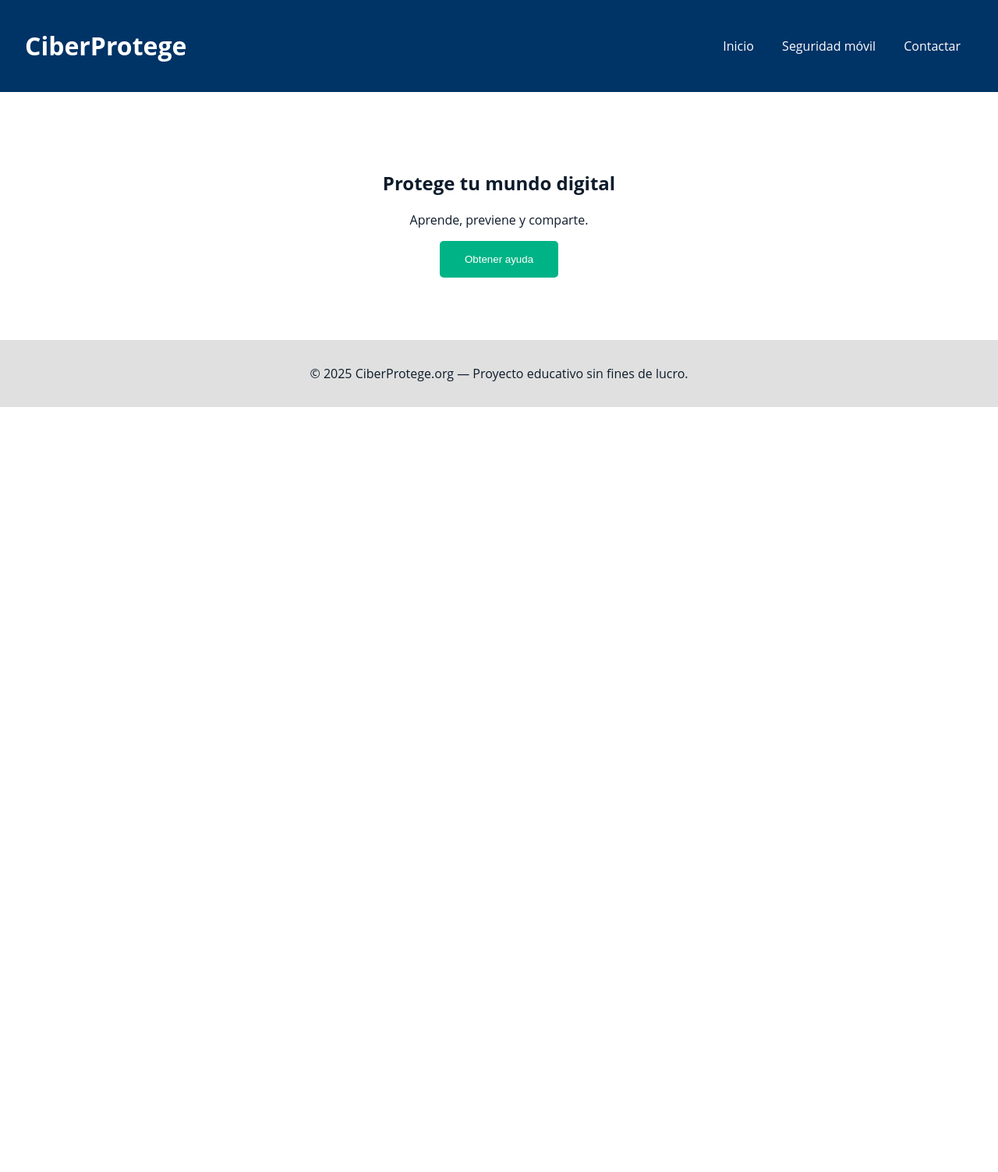
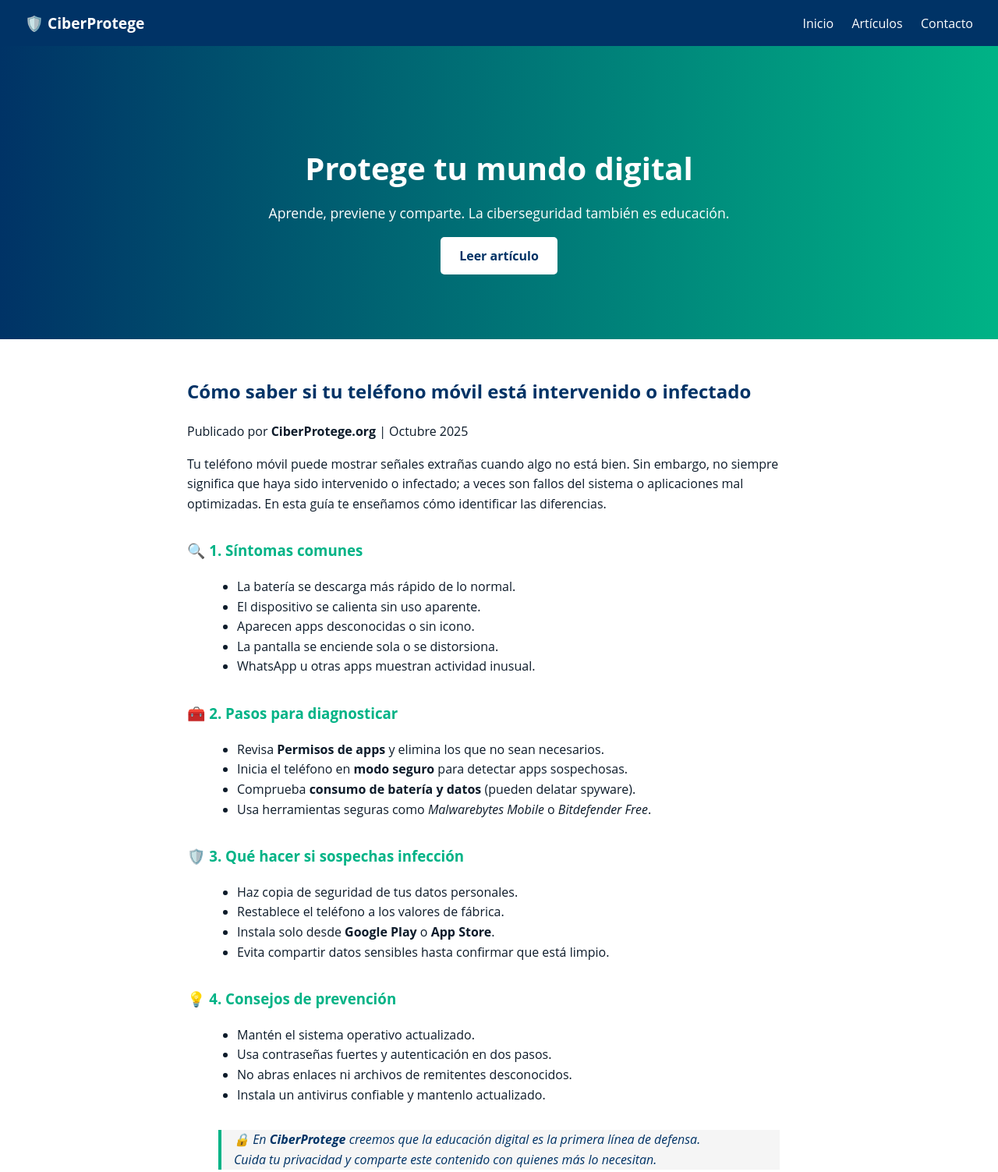
Before and after one commit to PEVISERO/Ciberprotege, a plain HTML site: page index.html in a window 1280 px wide. Shown: the top 1503 px of the page at 78% size. Before the commit the page ends 800 px from the top, so only its background shows below. Drawn offline with Linux system fonts and the light colour scheme; files that its build step writes are made by us from their sources.

Commit message:
Diseño completo de la página y primer artículo educativo

```diff
--- a/css/style.css
+++ b/css/style.css
@@ -1,37 +1,112 @@
+/* ======== ESTILOS GENERALES ======== */
 body {
   font-family: 'Open Sans', sans-serif;
-  background: #ffffff;
+  margin: 0;
   color: #0D1B2A;
-  margin: 0;
-  padding: 0;
+  background-color: #FFFFFF;
 }
+
+/* ======== HEADER ======== */
 header {
-  background: #003366;
+  background-color: #003366;
   color: white;
   display: flex;
   justify-content: space-between;
   align-items: center;
   padding: 1rem 2rem;
 }
+header .logo {
+  font-weight: bold;
+  font-size: 1.2rem;
+}
 nav a {
   color: white;
-  margin: 0 1rem;
+  margin-left: 1.2rem;
   text-decoration: none;
+  font-weight: 500;
 }
+nav a:hover {
+  text-decoration: underline;
+}
+
+/* ======== HERO ======== */
 .hero {
+  background: linear-gradient(to right, #003366, #00B386);
+  color: white;
   text-align: center;
-  padding: 5rem 1rem;
+  padding: 6rem 1rem;
 }
-.hero button {
-  background: #00B386;
+.hero h1 {
+  font-size: 2.5rem;
+  margin-bottom: 1rem;
+}
+.hero p {
+  font-size: 1.1rem;
+  margin-bottom: 2rem;
+}
+.btn {
+  background-color: white;
+  color: #003366;
+  padding: 0.8rem 1.5rem;
+  border-radius: 5px;
+  text-decoration: none;
+  font-weight: bold;
+}
+.btn:hover {
+  background-color: #e0e0e0;
+}
+
+/* ======== ARTÍCULO ======== */
+main {
+  max-width: 800px;
+  margin: 3rem auto;
+  padding: 0 1rem;
+  line-height: 1.6;
+}
+.post h2 {
+  color: #003366;
+}
+.post h3 {
+  color: #00B386;
+  margin-top: 2rem;
+}
+.post ul {
+  list-style-type: disc;
+  margin-left: 1.5rem;
+}
+blockquote {
+  border-left: 4px solid #00B386;
+  padding-left: 1rem;
+  color: #003366;
+  font-style: italic;
+  background-color: #f5f5f5;
+  margin-top: 2rem;
+}
+
+/* ======== CONTACTO ======== */
+.contact {
+  background-color: #F0F4F8;
+  text-align: center;
+  padding: 3rem 1rem;
+}
+.btn-secondary {
+  display: inline-block;
+  background-color: #00B386;
   color: white;
-  border: none;
-  padding: 1rem 2rem;
+  text-decoration: none;
+  padding: 0.8rem 1.5rem;
   border-radius: 5px;
-  cursor: pointer;
+  margin-top: 1rem;
 }
+.btn-secondary:hover {
+  background-color: #009973;
+}
+
+/* ======== FOOTER ======== */
 footer {
+  background-color: #003366;
+  color: white;
   text-align: center;
-  background: #E0E0E0;
   padding: 1rem;
+  font-size: 0.9rem;
 }
--- a/index.html
+++ b/index.html
@@ -4,24 +4,85 @@
   <meta charset="UTF-8">
   <meta name="viewport" content="width=device-width, initial-scale=1.0">
   <title>CiberProtege | Protege tu mundo digital</title>
-  <link rel="stylesheet" href="css/style.css">
+  <link rel="stylesheet" href="style.css">
 </head>
+
 <body>
+  <!-- 🟦 HEADER -->
   <header>
-    <h1>CiberProtege</h1>
+    <div class="logo">🛡️ CiberProtege</div>
     <nav>
-      <a href="#">Inicio</a>
-      <a href="#">Seguridad móvil</a>
-      <a href="#">Contactar</a>
+      <a href="#inicio">Inicio</a>
+      <a href="#articulo">Artículos</a>
+      <a href="#contacto">Contacto</a>
     </nav>
   </header>
 
-  <section class="hero">
-    <h2>Protege tu mundo digital</h2>
-    <p>Aprende, previene y comparte.</p>
-    <button>Obtener ayuda</button>
+  <!-- 🟩 HERO SECTION -->
+  <section class="hero" id="inicio">
+    <div class="hero-content">
+      <h1>Protege tu mundo digital</h1>
+      <p>Aprende, previene y comparte. La ciberseguridad también es educación.</p>
+      <a href="#articulo" class="btn">Leer artículo</a>
+    </div>
   </section>
 
+  <!-- 📰 ARTÍCULO -->
+  <main id="articulo">
+    <article class="post">
+      <h2>Cómo saber si tu teléfono móvil está intervenido o infectado</h2>
+      <p class="meta">Publicado por <strong>CiberProtege.org</strong> | Octubre 2025</p>
+
+      <p>Tu teléfono móvil puede mostrar señales extrañas cuando algo no está bien. Sin embargo, no siempre significa que haya sido intervenido o infectado; a veces son fallos del sistema o aplicaciones mal optimizadas. En esta guía te enseñamos cómo identificar las diferencias.</p>
+
+      <h3>🔍 1. Síntomas comunes</h3>
+      <ul>
+        <li>La batería se descarga más rápido de lo normal.</li>
+        <li>El dispositivo se calienta sin uso aparente.</li>
+        <li>Aparecen apps desconocidas o sin icono.</li>
+        <li>La pantalla se enciende sola o se distorsiona.</li>
+        <li>WhatsApp u otras apps muestran actividad inusual.</li>
+      </ul>
+
+      <h3>🧰 2. Pasos para diagnosticar</h3>
+      <ul>
+        <li>Revisa <strong>Permisos de apps</strong> y elimina los que no sean necesarios.</li>
+        <li>Inicia el teléfono en <strong>modo seguro</strong> para detectar apps sospechosas.</li>
+        <li>Comprueba <strong>consumo de batería y datos</strong> (pueden delatar spyware).</li>
+        <li>Usa herramientas seguras como <em>Malwarebytes Mobile</em> o <em>Bitdefender Free</em>.</li>
+      </ul>
+
+      <h3>🛡️ 3. Qué hacer si sospechas infección</h3>
+      <ul>
+        <li>Haz copia de seguridad de tus datos personales.</li>
+        <li>Restablece el teléfono a los valores de fábrica.</li>
+        <li>Instala solo desde <strong>Google Play</strong> o <strong>App Store</strong>.</li>
+        <li>Evita compartir datos sensibles hasta confirmar que está limpio.</li>
+      </ul>
+
+      <h3>💡 4. Consejos de prevención</h3>
+      <ul>
+        <li>Mantén el sistema operativo actualizado.</li>
+        <li>Usa contraseñas fuertes y autenticación en dos pasos.</li>
+        <li>No abras enlaces ni archivos de remitentes desconocidos.</li>
+        <li>Instala un antivirus confiable y mantenlo actualizado.</li>
+      </ul>
+
+      <blockquote>
+        🔒 En <strong>CiberProtege</strong> creemos que la educación digital es la primera línea de defensa.<br>
+        Cuida tu privacidad y comparte este contenido con quienes más lo necesitan.
+      </blockquote>
+    </article>
+  </main>
+
+  <!-- 📞 CONTACTO -->
+  <section id="contacto" class="contact">
+    <h2>Contáctanos</h2>
+    <p>¿Tienes dudas o quieres colaborar? Escríbenos:</p>
+    <a href="mailto:contacto@ciberprotege.org" class="btn-secondary">📧 contacto@ciberprotege.org</a>
+  </section>
+
+  <!-- ⚪ FOOTER -->
   <footer>
     <p>© 2025 CiberProtege.org — Proyecto educativo sin fines de lucro.</p>
   </footer>
```
